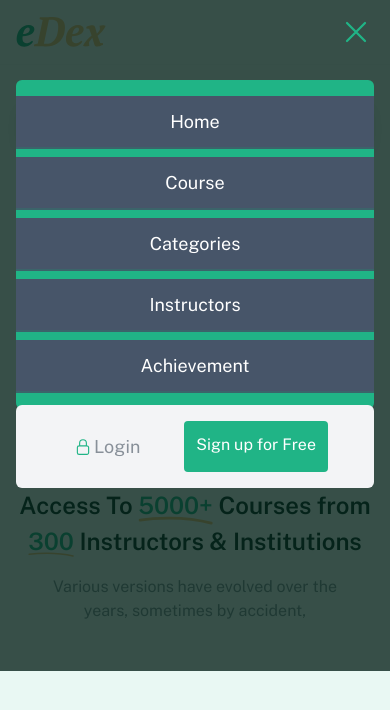
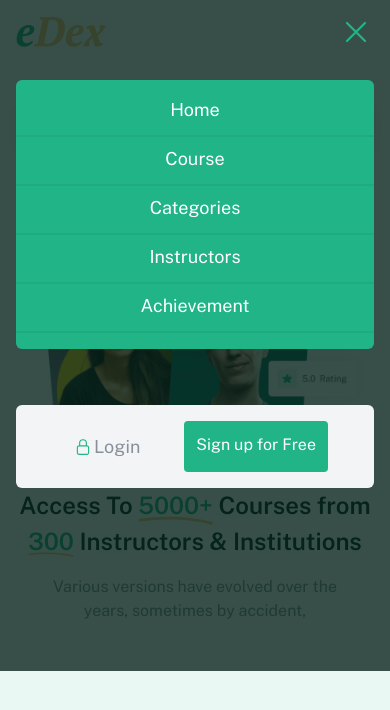
Before and after one commit to Teewaii/edex, a React (Create React App) app: page / in a window 390 px wide. Both pictures are taken after a click on the element 356 px from the left and 32 px from the top of the page. Shown: the top 710 px of the page. Built offline with nearby package versions, Linux system fonts and the light colour scheme; grey boxes are pictures that could not be loaded.

Commit message:
brushing up the mobile navigations

```diff
--- a/src/components/Navbar.js
+++ b/src/components/Navbar.js
@@ -29,7 +29,7 @@ export default function Navbar({ toggle, handleToggle, setToggle }) {
                             // Mobile Navs
                             <ul className="flex flex-col absolute top-20 w-full inset-x-0 py-4 gap-2 bg-green rounded-md lg:hidden md:top-40 z-10 "  >
                                 {navs.map((navi, index) => (
-                                    <li key={index} className='text-[18px] text-white border-b-2 border-Darkgreen border-opacity-25 py-[12px] bg-slate-600 last:border-b-0 hover:bg-yellow hover:text-white md:text-[24px] '><Link to="/">{navi}</Link></li>
+                                    <li key={index} className='anchor text-[18px] text-white border-b-2 border-Darkgreen border-opacity-25 pb-[12px] last:pb-0 last:border-b-0 hover:bg-yellow hover:text-white md:text-[24px] '><Link onClick={() => setToggle(true)} to={navi} spy={true} smooth={true} offset={-50} duration={500} >{navi} </Link></li>
                                 ))}
 
                                 <div className="absolute top-[325px]  flex  gap-8 justify-center inset-x-0 w-full py-4 rounded-md bg-gray-100 md:top-[382px] lg:hidden">
--- a/src/index.css
+++ b/src/index.css
@@ -102,6 +102,7 @@
   background: #20B486;
   border-radius: 10px;
 }
+
 body {
   margin: 0;
   /* font-family: -apple-system, BlinkMacSystemFont, 'Segoe UI', 'Roboto', 'Oxygen',
```
